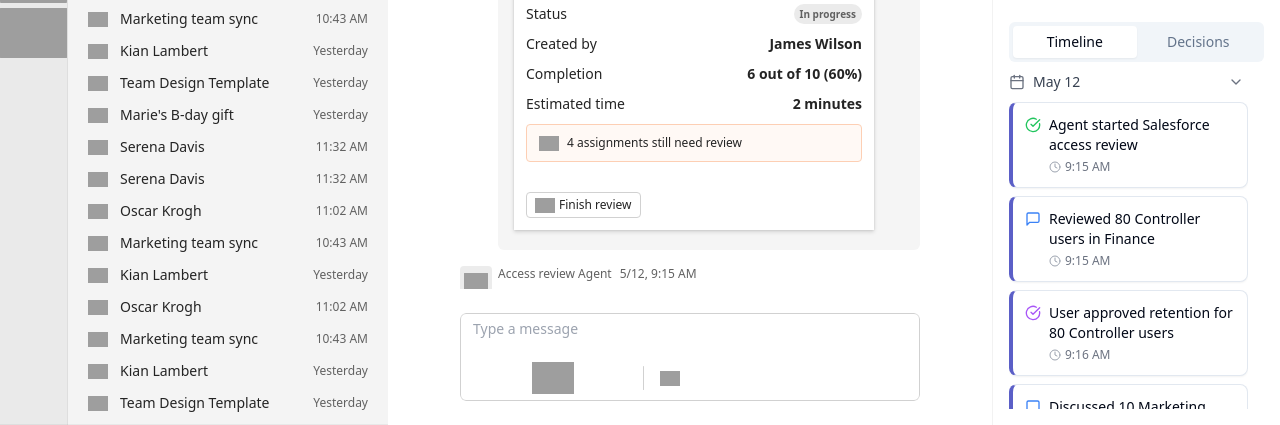
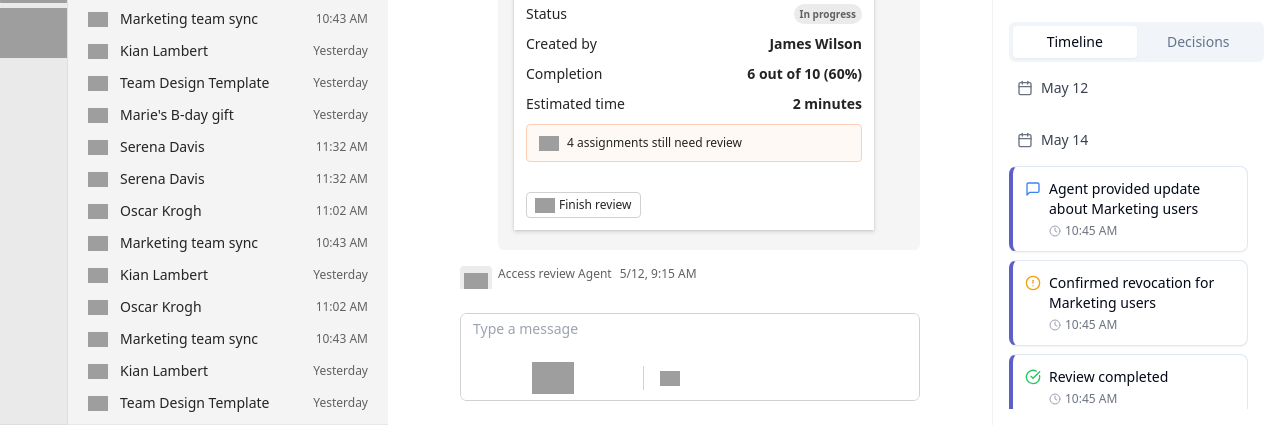
Before and after one commit to HugoPalomares/chat-scene, a React (Vite) app: page / in a window 1280 px wide. Both pictures are taken after a click on the button 1246 px from the left and 77 px from the top of the page. Shown: the part 375-800 px from the top of the page. Built offline with nearby package versions, Linux system fonts and the light colour scheme; grey boxes are pictures that could not be loaded.

Commit message:
feat: Improve conversation summary display
- Make conversation summary open by default.
- Make May 12 in the timeline collapsed by default and May 14 open.
- Update toggle icons to reflect open/close state.

```diff
--- a/src/components/shell/ConversationSummary.tsx
+++ b/src/components/shell/ConversationSummary.tsx
@@ -1,9 +1,10 @@
+
 import React from "react";
 import { Tabs, TabsContent, TabsList, TabsTrigger } from "@/components/ui/tabs";
 import { Accordion, AccordionContent, AccordionItem, AccordionTrigger } from "@/components/ui/accordion";
 import { Card, CardContent } from "@/components/ui/card";
 import { Badge } from "@/components/ui/badge";
-import { Calendar, Clock, MessageSquare, CheckCircle, AlertCircle, TrendingUp, ChevronDown } from "lucide-react";
+import { Calendar, Clock, MessageSquare, CheckCircle, AlertCircle, TrendingUp, ChevronDown, ChevronUp } from "lucide-react";
 import { ScrollArea } from "@/components/ui/scroll-area";
 import { Collapsible, CollapsibleContent, CollapsibleTrigger } from "@/components/ui/collapsible";
 
@@ -115,19 +116,28 @@ export const ConversationSummary: React.FC<ConversationSummaryProps> = ({ onEven
         <TabsContent value="timeline" className="flex-1 overflow-hidden">
           <ScrollArea className="h-full pr-4">
             {summaryData.timeline.map((day, dayIndex) => (
-              <Collapsible key={dayIndex} className="mb-4" defaultOpen={true}>
-                <div className="flex items-center justify-between mb-2">
+              <Collapsible
+                key={dayIndex}
+                className="mb-4"
+                defaultOpen={dayIndex === 1} // Only May 14 (index 1) open by default
+              >
+                <CollapsibleTrigger className="w-full flex items-center justify-between p-2 hover:bg-gray-50 rounded cursor-pointer">
                   <div className="flex items-center gap-2">
                     <Calendar className="h-4 w-4 text-gray-500" />
                     <h3 className="text-sm font-medium text-gray-700">{day.date}</h3>
                   </div>
-                  <CollapsibleTrigger className="rounded-full p-1 hover:bg-gray-100 transition-colors">
-                    <ChevronDown className="h-4 w-4 text-gray-500 transition-transform duration-200 data-[state=open]:rotate-180" />
-                  </CollapsibleTrigger>
-                </div>
+                  <div className="rounded-full p-1 hover:bg-gray-100 transition-colors">
+                    {/* Change icon based on open/closed state */}
+                    {open => (
+                      open ?
+                      <ChevronUp className="h-4 w-4 text-gray-500" /> :
+                      <ChevronDown className="h-4 w-4 text-gray-500" />
+                    )}
+                  </div>
+                </CollapsibleTrigger>
 
                 <CollapsibleContent className="data-[state=closed]:animate-accordion-up data-[state=open]:animate-accordion-down">
-                  <div className="space-y-2">
+                  <div className="space-y-2 mt-2">
                     {day.events.map((event, eventIndex) => (
                       <Card
                         key={eventIndex}
@@ -159,7 +169,7 @@ export const ConversationSummary: React.FC<ConversationSummaryProps> = ({ onEven
 
         <TabsContent value="decisions" className="flex-1 overflow-hidden">
           <ScrollArea className="h-full pr-4">
-            <Accordion type="single" collapsible className="w-full">
+            <Accordion type="single" collapsible className="w-full" defaultValue="decisions">
               <AccordionItem value="decisions">
                 <AccordionTrigger className="py-2">
                   <div className="flex items-center gap-2">
--- a/src/components/ui/collapsible.tsx
+++ b/src/components/ui/collapsible.tsx
@@ -4,8 +4,32 @@ import * as CollapsiblePrimitive from "@radix-ui/react-collapsible"
 
 const Collapsible = CollapsiblePrimitive.Root
 
-const CollapsibleTrigger = CollapsiblePrimitive.CollapsibleTrigger
+const CollapsibleTrigger = React.forwardRef<
+  React.ElementRef<typeof CollapsiblePrimitive.Trigger>,
+  React.ComponentPropsWithoutRef<typeof CollapsiblePrimitive.Trigger>
+>(({ className, children, ...props }, ref) => (
+  <CollapsiblePrimitive.Trigger
+    ref={ref}
+    className={className}
+    {...props}
+  >
+    {children}
+  </CollapsiblePrimitive.Trigger>
+))
+CollapsibleTrigger.displayName = CollapsiblePrimitive.Trigger.displayName
 
-const CollapsibleContent = CollapsiblePrimitive.CollapsibleContent
+const CollapsibleContent = React.forwardRef<
+  React.ElementRef<typeof CollapsiblePrimitive.Content>,
+  React.ComponentPropsWithoutRef<typeof CollapsiblePrimitive.Content>
+>(({ className, children, ...props }, ref) => (
+  <CollapsiblePrimitive.Content
+    ref={ref}
+    className={className}
+    {...props}
+  >
+    {children}
+  </CollapsiblePrimitive.Content>
+))
+CollapsibleContent.displayName = CollapsiblePrimitive.Content.displayName
 
 export { Collapsible, CollapsibleTrigger, CollapsibleContent }
```
